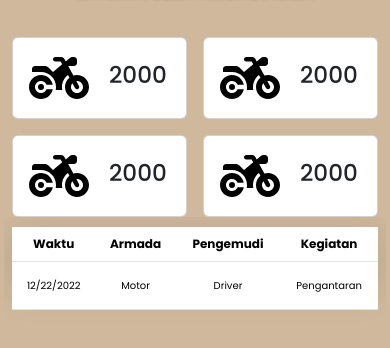
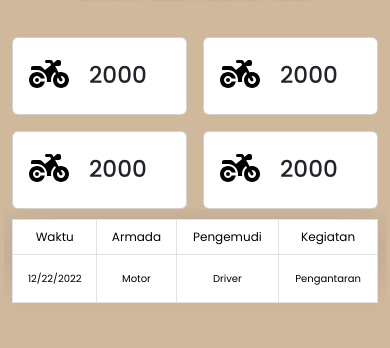
Before and after one commit to CookiessManis/Reminder_CarManagement, a website: page dashboard.html in a window 390 px wide. Shown: the part 220-568 px from the top of the page. Drawn offline with nearby package versions, Linux system fonts and the light colour scheme.

Commit message:
adding tablet col

```diff
--- a/dashboard.html
+++ b/dashboard.html
@@ -46,6 +46,7 @@
       font-family: 'Poppins', sans-serif !important;
     "
   >
+    <!-- hamburger icon -->
     <nav class="navbar">
       <div class="container-fluid">
         <div class="px-3 py-3">
@@ -69,7 +70,10 @@
           id="offcanvasDarkNavbar"
           aria-labelledby="offcanvasDarkNavbarLabel"
         >
-          <div class="offcanvas-header justify-content-end">
+          <div class="offcanvas-header justify-content-between">
+            <p class="fw-semibold" style="font-size: 20px; padding-top: 12px">
+              Dashboard Utama
+            </p>
             <button
               type="button"
               class="btn-close"
@@ -85,8 +89,12 @@
                 >
               </li>
               <li class="nav-item">
+                <a class="nav-link" href="#">Kelola Kendaraan</a>
+              </li>
+              <li class="nav-item">
                 <a class="nav-link" href="#">Pemeliharaan Kendaraan</a>
               </li>
+
               <li class="nav-item">
                 <a class="nav-link" href="#">Daftar Penggunaan Armada</a>
               </li>
@@ -119,7 +127,7 @@
 
     <div class="px-3 py-3" style="padding-top: 45px">
       <div class="row">
-        <div class="col-6 gx-3 gy-3">
+        <div class="col-6 col-sm-6 col-md-3 gx-3 gy-3">
           <div class="card">
             <div class="card-body">
               <div class="d-flex flex-row">
@@ -128,6 +136,7 @@
                     xmlns="http://www.w3.org/2000/svg"
                     height="3em"
                     viewBox="0 0 640 512"
+                    style="width: 40px; height: 40px"
                   >
                     <!--! Font Awesome Free 6.4.2 by @fontawesome - https://fontawesome.com License - https://fontawesome.com/license (Commercial License) Copyright 2023 Fonticons, Inc. -->
                     <path
@@ -139,7 +148,7 @@
             </div>
           </div>
         </div>
-        <div class="col-6 gx-3 gy-3">
+        <div class="col-6 col-sm-6 col-md-3 gx-3 gy-3">
           <div class="card">
             <div class="card-body">
               <div class="d-flex flex-row">
@@ -148,6 +157,7 @@
                     xmlns="http://www.w3.org/2000/svg"
                     height="3em"
                     viewBox="0 0 640 512"
+                    style="width: 40px; height: 40px"
                   >
                     <!--! Font Awesome Free 6.4.2 by @fontawesome - https://fontawesome.com License - https://fontawesome.com/license (Commercial License) Copyright 2023 Fonticons, Inc. -->
                     <path
@@ -159,7 +169,7 @@
             </div>
           </div>
         </div>
-        <div class="col-6 gx-3 gy-3">
+        <div class="col-6 col-sm-6 col-md-3 gx-3 gy-3">
           <div class="card">
             <div class="card-body">
               <div class="d-flex flex-row">
@@ -168,6 +178,7 @@
                     xmlns="http://www.w3.org/2000/svg"
                     height="3em"
                     viewBox="0 0 640 512"
+                    style="width: 40px; height: 40px"
                   >
                     <!--! Font Awesome Free 6.4.2 by @fontawesome - https://fontawesome.com License - https://fontawesome.com/license (Commercial License) Copyright 2023 Fonticons, Inc. -->
                     <path
@@ -179,7 +190,7 @@
             </div>
           </div>
         </div>
-        <div class="col-6 gx-3 gy-3">
+        <div class="col-6 col-sm-6 col-md-3 gx-3 gy-3">
           <div class="card">
             <div class="card-body">
               <div class="d-flex flex-row">
@@ -188,6 +199,7 @@
                     xmlns="http://www.w3.org/2000/svg"
                     height="3em"
                     viewBox="0 0 640 512"
+                    style="width: 40px; height: 40px"
                   >
                     <!--! Font Awesome Free 6.4.2 by @fontawesome - https://fontawesome.com License - https://fontawesome.com/license (Commercial License) Copyright 2023 Fonticons, Inc. -->
                     <path
@@ -201,19 +213,35 @@
         </div>
 
         <div class="table-responsive px-2" style="padding-top: 10px">
-          <table class="table">
+          <table class="table table-bordered" style="border-radius: 5px">
             <thead class="shadow-lg">
               <tr class="align-middle">
-                <th scope="col" style="font-size: 12px" class="text-center">
+                <th
+                  scope="col"
+                  style="font-size: 12px"
+                  class="text-center fw-normal"
+                >
                   Waktu
                 </th>
-                <th scope="col" style="font-size: 12px" class="text-center">
+                <th
+                  scope="col"
+                  style="font-size: 12px"
+                  class="text-center fw-normal"
+                >
                   Armada
                 </th>
-                <th scope="col" style="font-size: 12px" class="text-center">
+                <th
+                  scope="col"
+                  style="font-size: 12px"
+                  class="text-center fw-normal"
+                >
                   Pengemudi
                 </th>
-                <th scope="col" style="font-size: 12px" class="text-center">
+                <th
+                  scope="col"
+                  style="font-size: 12px"
+                  class="text-center fw-normal"
+                >
                   Kegiatan
                 </th>
               </tr>
@@ -233,30 +261,6 @@
       </div>
     </div>
 
-    <!-- Offcanvas -->
-    <div
-      class="offcanvas offcanvas-start"
-      tabindex="-1"
-      id="offcanvasExample"
-      aria-labelledby="offcanvasExampleLabel"
-    >
-      <div class="offcanvas-header justify-content-end">
-        <button
-          type="button"
-          class="btn-close"
-          data-bs-dismiss="offcanvas"
-          aria-label="Close"
-        ></button>
-      </div>
-      <div class="offcanvas-body">
-        <ul class="navbar-nav justify-content-end flex-grow-1 pe-3">
-          <li class="nav-item">
-            <a class="nav-link active" aria-current="page" href="#">Home</a>
-          </li>
-        </ul>
-      </div>
-    </div>
-
     <!-- Js -->
     <script
       src="https://cdn.jsdelivr.net/npm/bootstrap@5.3.2/dist/js/bootstrap.bundle.min.js"
```
